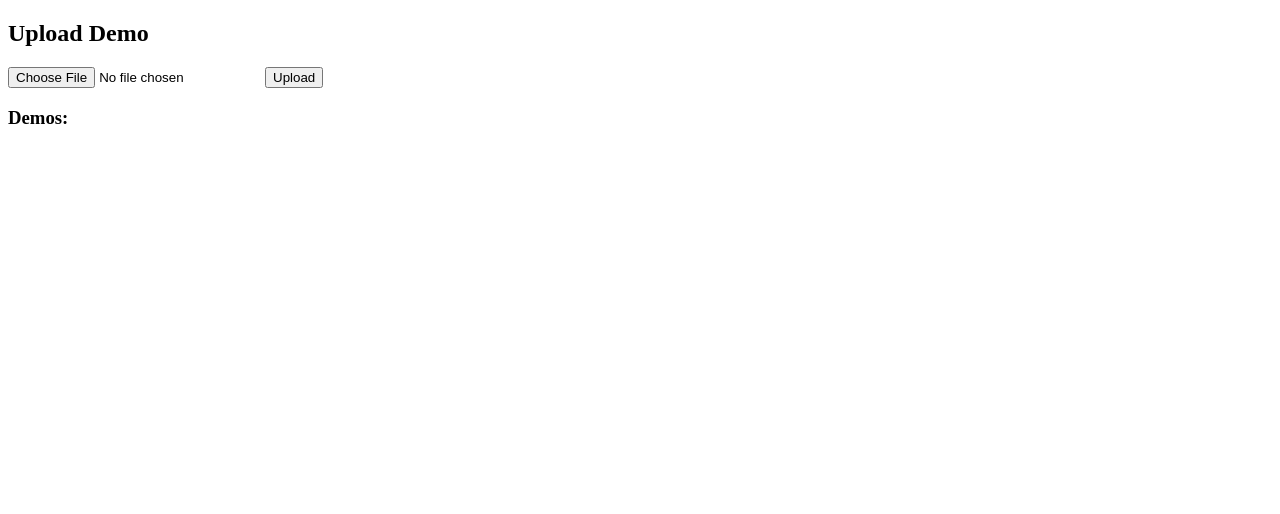
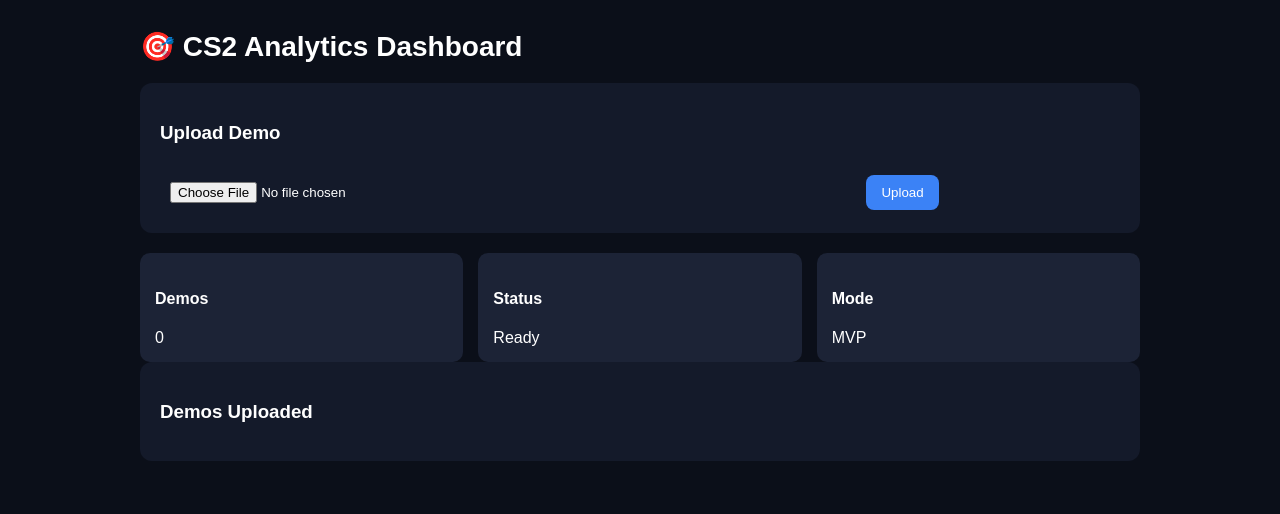
Before and after one commit to franciscompereira202212-hue/cs2-analytics-mvp, a website: page public/index.html in a window 1280 px wide. Drawn offline with Linux system fonts and the light colour scheme; no server answers.

Commit message:
Update index.html

```diff
--- a/public/index.html
+++ b/public/index.html
@@ -1,18 +1,131 @@
 <!DOCTYPE html>
 <html>
+<head>
+  <meta charset="UTF-8" />
+  <title>CS2 Analytics</title>
+
+  <style>
+    body {
+      margin: 0;
+      font-family: Arial;
+      background: #0b0f19;
+      color: #ffffff;
+    }
+
+    .container {
+      padding: 30px;
+      max-width: 1000px;
+      margin: auto;
+    }
+
+    .header {
+      font-size: 28px;
+      font-weight: bold;
+      margin-bottom: 20px;
+    }
+
+    .card {
+      background: #141a2a;
+      padding: 20px;
+      border-radius: 12px;
+      margin-bottom: 20px;
+    }
+
+    input {
+      padding: 10px;
+      width: 70%;
+      margin-top: 10px;
+    }
+
+    button {
+      padding: 10px 15px;
+      margin-left: 10px;
+      background: #3b82f6;
+      border: none;
+      color: white;
+      border-radius: 8px;
+      cursor: pointer;
+    }
+
+    button:hover {
+      background: #2563eb;
+    }
+
+    .grid {
+      display: grid;
+      grid-template-columns: repeat(3, 1fr);
+      gap: 15px;
+      margin-top: 20px;
+    }
+
+    .box {
+      background: #1c2336;
+      padding: 15px;
+      border-radius: 10px;
+    }
+
+    a {
+      color: #60a5fa;
+      text-decoration: none;
+    }
+
+    a:hover {
+      text-decoration: underline;
+    }
+
+    ul {
+      padding-left: 18px;
+    }
+  </style>
+</head>
+
 <body>
 
-<h2>Upload Demo</h2>
+<div class="container">
 
-<input type="file" id="file">
-<button onclick="upload()">Upload</button>
+  <div class="header">🎯 CS2 Analytics Dashboard</div>
 
-<h3>Demos:</h3>
-<ul id="list"></ul>
+  <!-- UPLOAD -->
+  <div class="card">
+    <h3>Upload Demo</h3>
+
+    <input type="file" id="file">
+    <button onclick="upload()">Upload</button>
+  </div>
+
+  <!-- STATS -->
+  <div class="grid">
+
+    <div class="box">
+      <h4>Demos</h4>
+      <div id="count">0</div>
+    </div>
+
+    <div class="box">
+      <h4>Status</h4>
+      <div>Ready</div>
+    </div>
+
+    <div class="box">
+      <h4>Mode</h4>
+      <div>MVP</div>
+    </div>
+
+  </div>
+
+  <!-- LISTA -->
+  <div class="card">
+    <h3>Demos Uploaded</h3>
+    <ul id="list"></ul>
+  </div>
+
+</div>
 
 <script>
+
 async function upload() {
   const file = document.getElementById("file").files[0];
+  if (!file) return alert("Escolhe um ficheiro");
 
   const data = new FormData();
   data.append("demo", file);
@@ -25,23 +138,29 @@ async function upload() {
   loadDemos();
 }
 
-// 🔥 buscar demos
 async function loadDemos() {
   const res = await fetch("/demos");
   const files = await res.json();
+
+  document.getElementById("count").innerText = files.length;
 
   const list = document.getElementById("list");
   list.innerHTML = "";
 
   files.forEach(f => {
     const li = document.createElement("li");
-    li.textContent = f;
+
+    const link = document.createElement("a");
+    link.href = `/demo.html?file=${encodeURIComponent(f)}`;
+    link.textContent = "▶ " + f;
+
+    li.appendChild(link);
     list.appendChild(li);
   });
 }
 
-// carregar ao abrir
 loadDemos();
+
 </script>
 
 </body>
```
